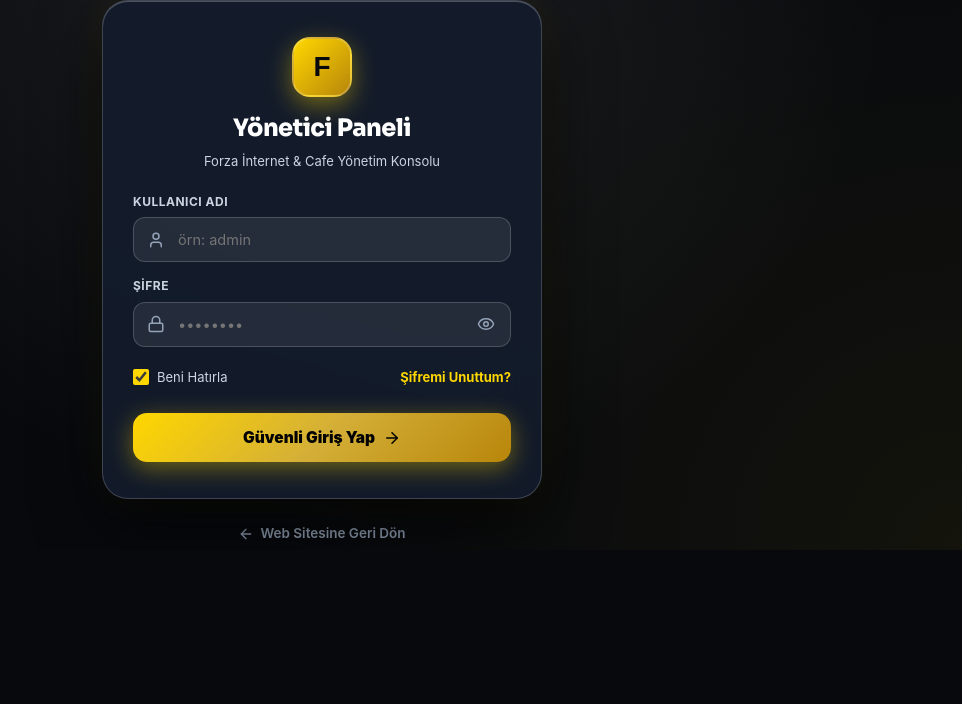
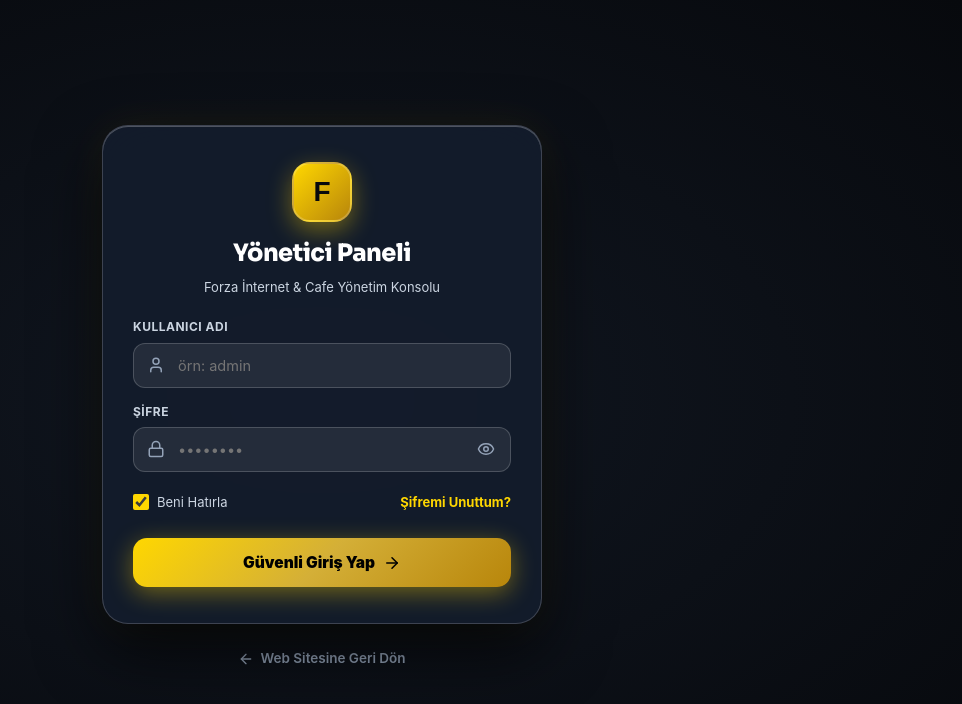
Before and after one commit to muhammetkilicc2-hub/forzainternet, a Next.js app: page /giris in a window 1280 px wide. Shown: the top 704 px of the page, without its empty margins (318-1280 px from the left). Built offline with nearby package versions, Linux system fonts and the light colour scheme.

Commit message:
fix: vertically and horizontally center login page in full viewport

```diff
--- a/app/giris/page.tsx
+++ b/app/giris/page.tsx
@@ -800,12 +800,25 @@ export default function LoginPage() {
   return (
     <Suspense
       fallback={
-        <div style={{ textAlign: "center", color: "#ffffff", padding: "80px 20px" }}>
+        <div style={{ minHeight: "100dvh", display: "flex", alignItems: "center", justifyContent: "center", color: "#ffffff", padding: "20px" }}>
           Yükleniyor...
         </div>
       }
     >
-      <LoginForm />
+      <div
+        style={{
+          minHeight: "100dvh",
+          display: "flex",
+          alignItems: "center",
+          justifyContent: "center",
+          padding: "32px 20px",
+          boxSizing: "border-box",
+          position: "relative",
+          background: "radial-gradient(ellipse at center, rgba(30, 41, 59, 0.45) 0%, rgba(7, 9, 13, 1) 100%), #07090d",
+        }}
+      >
+        <LoginForm />
+      </div>
     </Suspense>
   );
 }
--- a/ayarlar_state.json
+++ b/ayarlar_state.json
@@ -10,5 +10,5 @@
   "autoRefresh": true,
   "refreshInterval": 10,
   "sifreSonDegismeTarihi": "2026-08-28T20:24:40.538Z",
-  "updatedAt": "2026-08-28T21:34:17.938Z"
+  "updatedAt": "2026-08-30T11:50:23.380Z"
 }
```
Also changed, not shown: galeri_state.json (+18 -16 lines), public/uploads/img_1788090741756_mwxoq.jpeg (added), public/uploads/img_1788090757564_8085i.jpeg (added).
